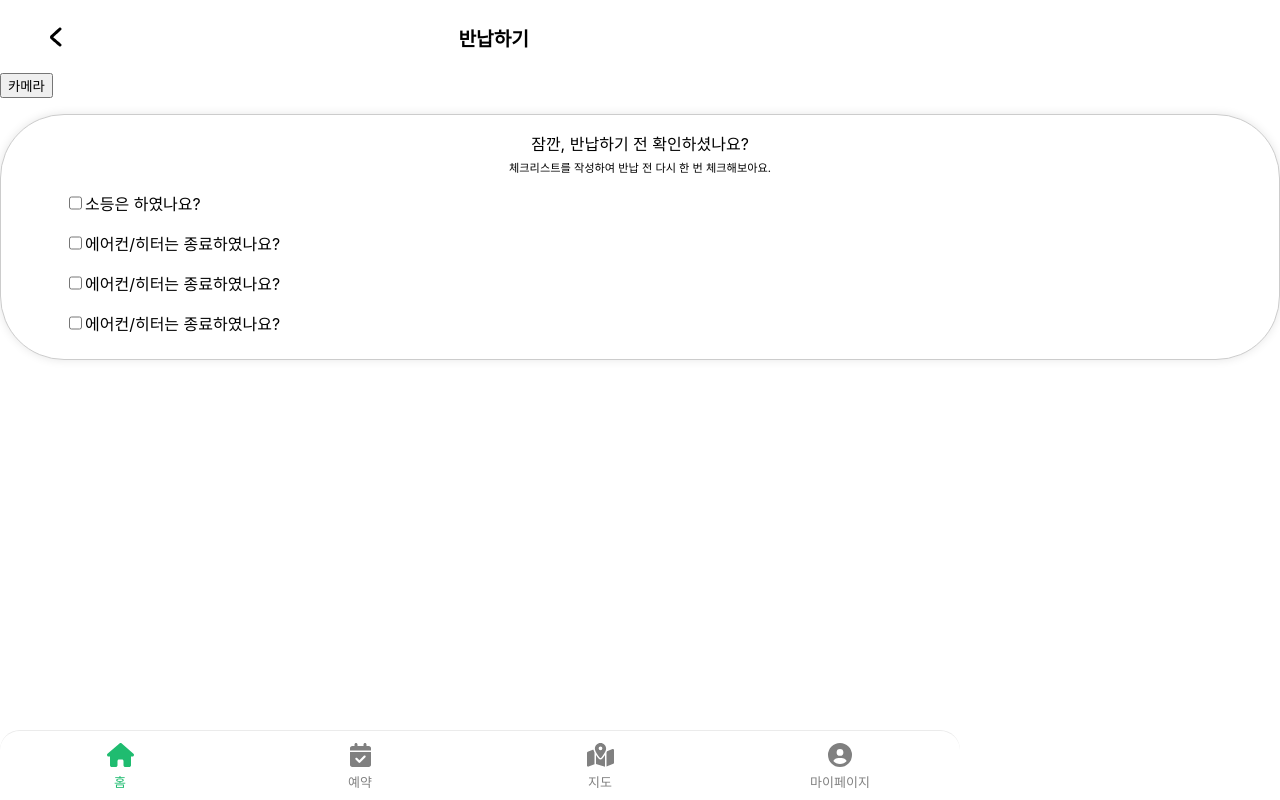
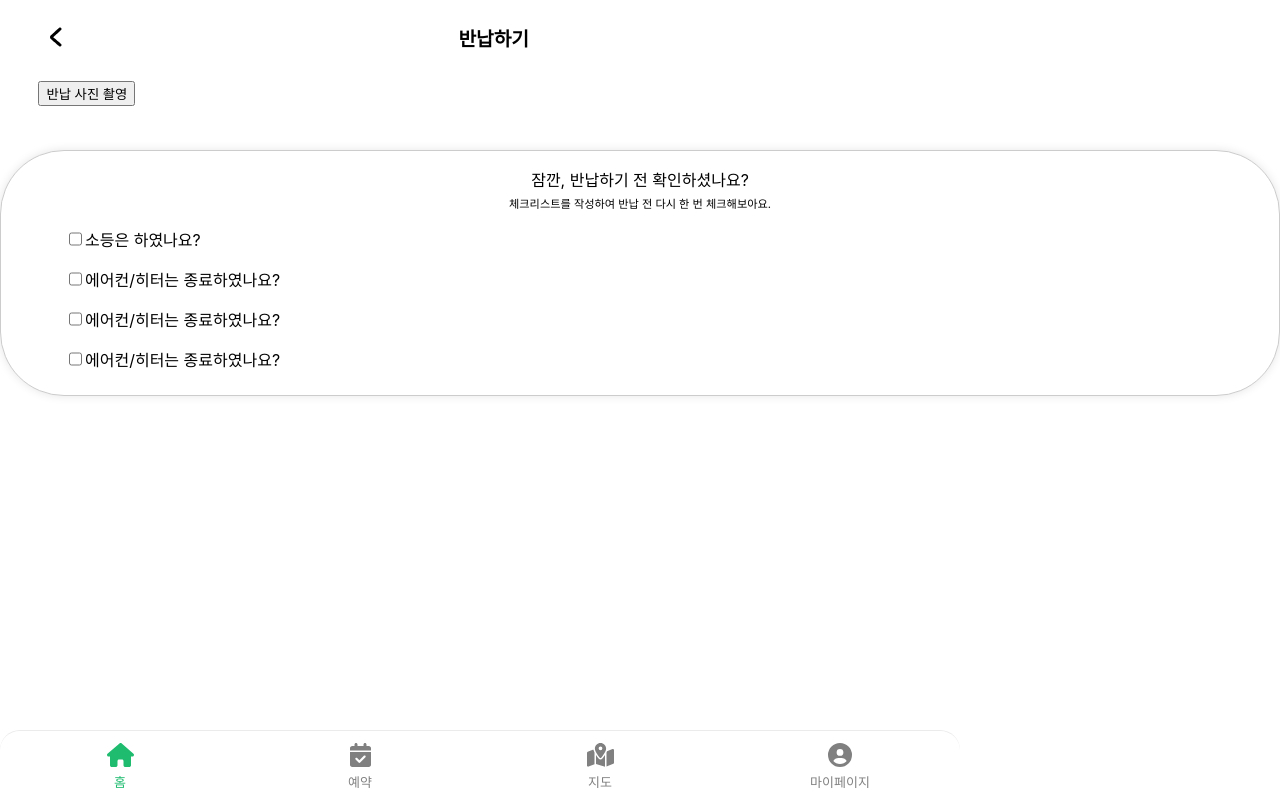
Before and after one commit to wunsoho/suin, a React (Create React App) app: page /return in a window 1280 px wide. Built offline with nearby package versions, Linux system fonts and the light colour scheme.

Commit message:
이제 진짜 집에 가고싶어

```diff
--- a/src/component/Return/Return.jsx
+++ b/src/component/Return/Return.jsx
@@ -63,6 +63,7 @@ const Return = () => {
                 </button>
                 <div className="title">반납하기</div>
             </B.Back>
+            <B.container2>
             <Slider {...sliderSettings}>
             {photos.map((photo, index) => (
                 <div key={index}>
@@ -70,10 +71,10 @@ const Return = () => {
                   src={photo}
                   alt={`Selected ${index}`}
                   style={{
-                    width: '100%',
-                    height: 'auto',
-                    border: '1px solid #ccc',
-                    marginBottom: '10px',
+                    width: '30vw',
+                    height: '5vh',
+                    border: '0.2vw solid #ccc',
+                    marginBottom: '1vh',
                   }}
                 />
                 </div>
@@ -90,7 +91,8 @@ const Return = () => {
                 multiple
             />
             <br />
-            <input type="button" value="카메라" onClick={openCamera} />
+            <input classname = "cabutton" type="button" value="반납 사진 촬영" onClick={openCamera} />
+            </B.container2>
             <br />
             <div id="result"></div>
             <B.CheckContainer>
```
